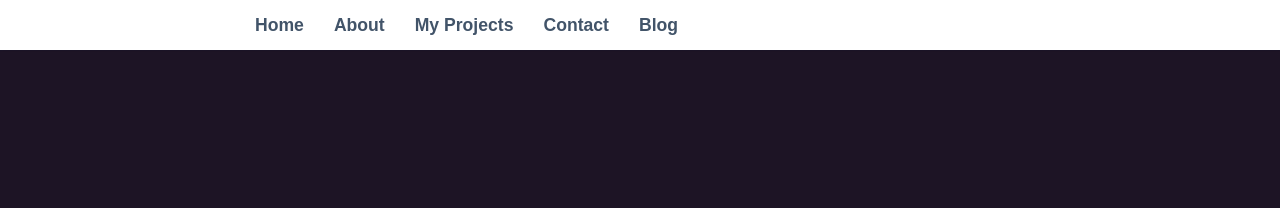
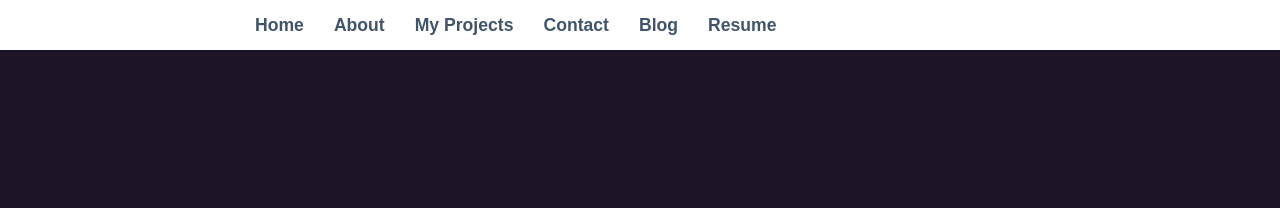
Before and after one commit to arnehuang/arnehuang.github-io, a Jekyll site: the page built from index.html, in a window 1280 px wide. Shown: the top 208 px of the page. Built offline with Jekyll 4.4.1, drawn with Linux system fonts in a browser that asks for light colours; some web fonts are replaced.

Commit message:
Update header.html

```diff
--- a/_includes/header.html
+++ b/_includes/header.html
@@ -6,6 +6,7 @@
 				<li><a href="{{ page.url | prepend: site.baseurl }}">{{ page.title }}</a></li>
 				{% endif %} {% endfor %}
 				<li><a href="{{ "/blog" | prepend: site.baseurl }}">Blog</a></li>
+				<li><a href="{{ "/resume/ArneResume.pdf" | prepend: site.baseurl }}">Resume</a></li>
 			</ul>
 			</li>
 			</ul>
```
